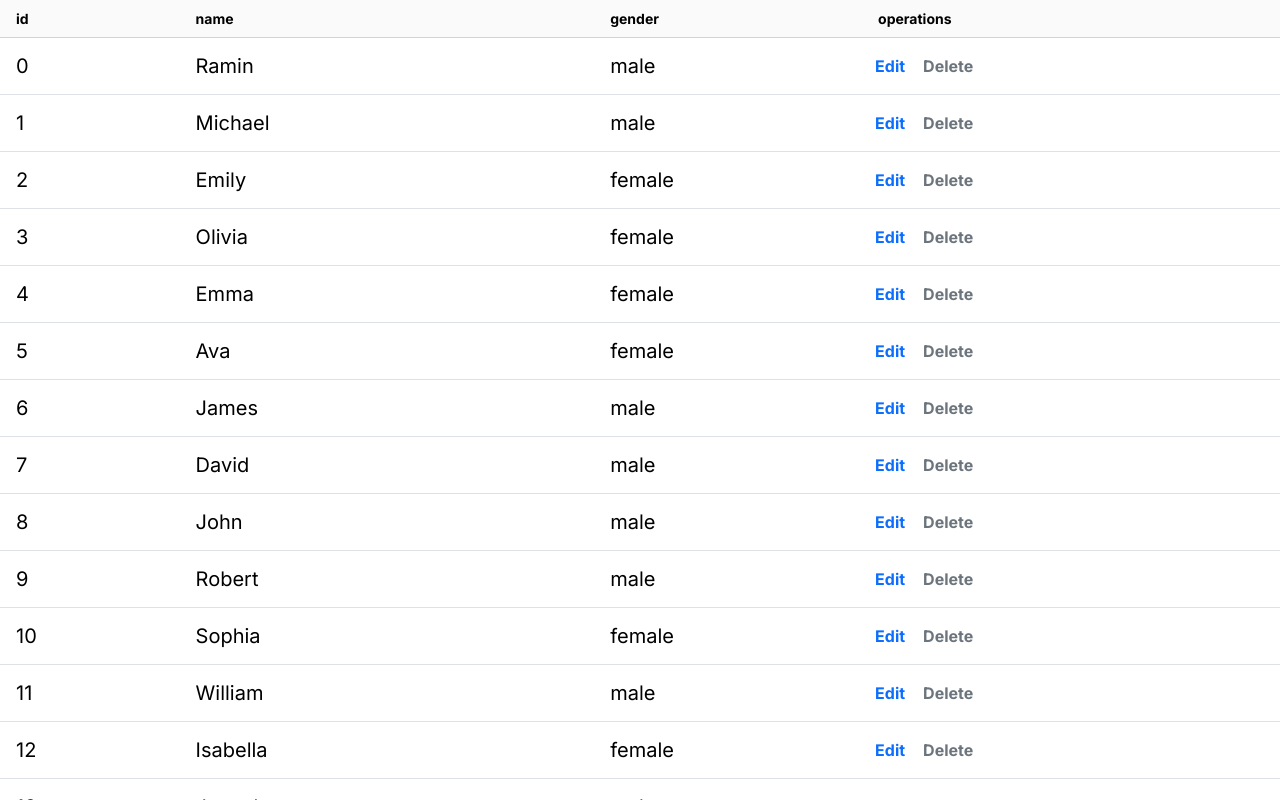
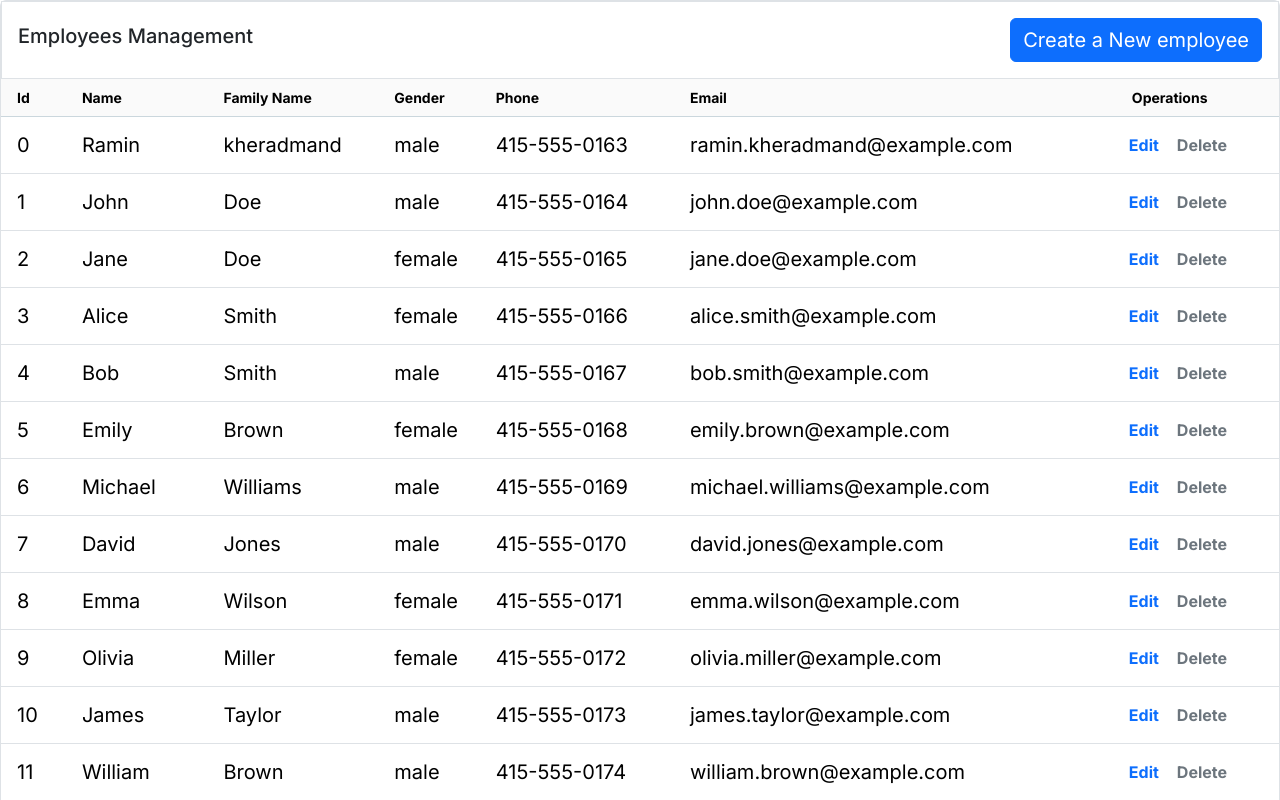
Before and after one commit to rmnkhd/employee-management-dashboard, a Next.js app: page /employees in a window 1280 px wide. Shown: the top 800 px of the page. Built offline with nearby package versions, Linux system fonts and the light colour scheme.

Commit message:
feat: Implement EmployeesDeleteForm and EmployeesForm components

```diff
--- a/src/app/employees/employees.scss
+++ b/src/app/employees/employees.scss
@@ -1,4 +1,8 @@
-
+.header {
+  position: sticky;
+  top: 0;
+  z-index: 98;
+}
 .employees-action {
   width: fit-content;
   cursor: pointer;
--- a/src/app/employees/page.jsx
+++ b/src/app/employees/page.jsx
@@ -5,33 +5,35 @@ import Column from "@/components/Column";
 import './employees.scss'
 import { employeesData } from "@/mockData/data";
 import { useState } from "react";
-import Modal from "@/components/modal/Modal";
 import EmployeesForm from "@/components/employees/EmployeesForm";
+import EmployeesDeleteForm from "@/components/employees/EmployeesDeleteForm";
 
 export default function Page() {
     const [showForm, setShowForm] = useState(false);
+    const [showDeleteModal, setShowDeleteModal] = useState(false);
 
-    function editEmployees(item) {
+    function editEmployees() {
         setShowForm(true)
     }
 
-    function addEmployees(item) {
-
+    function addEmployees() {
+        setShowForm(true)
     }
 
     function deleteEmployees(item) {
-
+        setShowDeleteModal(true)
     }
 
-    function renderOperations(item) {
+
+    function renderOperations() {
         return (
             <div className="row align-center pe-1">
                 <button className="employees-action btn btn-sm fs-6 fw-bold text-primary"
-                        onClick={() => editEmployees(item)}>
+                        onClick={() => editEmployees()}>
                     Edit
                 </button>
                 <button className="employees-action btn btn-sm fs-6 fw-bold text-secondary"
-                        onClick={() => deleteEmployees(item)}>
+                        onClick={() => deleteEmployees()}>
                     Delete
                 </button>
             </div>
@@ -39,14 +41,27 @@ export default function Page() {
     }
 
     return (
-        <div>
+        <div className="border rounded-2">
+            <div className="header d-flex align-items-center justify-content-between border  bg-white p-3">
+                <h5>Employees Management</h5>
+                <button
+                    className="btn btn-primary fs-5"
+                    onClick={() => addEmployees()}
+                >
+                    Create a New employee
+            </button>
+            </div>
             <CustomTable items={employeesData} isLoading={false} itemsPerPage={25} page={1}>
-                <Column header={"id"} field={"id"}/>
-                <Column header={"name"} field={"name"}/>
-                <Column header={"gender"} field={"gender"}/>
-                <Column header={"operations"} field={""} render={renderOperations}></Column>
+                <Column header={"Id"} field={"id"}/>
+                <Column header={"Name"} field={"name"}/>
+                <Column header={"Family Name"} field={"family_name"}/>
+                <Column header={"Gender"} field={"gender"}/>
+                <Column header={"Phone"} field={"phone"}/>
+                <Column header={"Email"} field={"email"}/>
+                <Column header={"Operations"} field={""} render={renderOperations}></Column>
             </CustomTable>
             <EmployeesForm show={showForm} setShow={setShowForm}/>
+            <EmployeesDeleteForm show={showDeleteModal} setShow={setShowDeleteModal}/>
         </div>
 
     )
--- /dev/null
+++ b/src/components/employees/EmployeesDeleteForm.jsx
@@ -0,0 +1,42 @@
+"use client"
+
+
+import Modal from "@/components/modal/Modal";
+
+export default function EmployeesDeleteForm({ show, setShow, id }) {
+    function hideDeleteModal() {
+        setShow(false)
+    }
+
+    return (
+        <Modal show={show} setShow={setShow} size='lg'>
+            <div className='modal-header'>
+                <span className="fs-5 fw-medium modal-title">Delete An Employee</span>
+
+                <button onClick={hideDeleteModal} className="btn btn-close me-2 fs-6" />
+
+            </div>
+
+
+            <div className='modal-body'>
+                <div className="row">
+                    <p className='fs-5'>Are you sure about deleting the employee? </p>
+                </div>
+
+            </div>
+
+            <div className="modal-footer">
+                <div className="d-flex align-items-center">
+                    <button className="btn btn-danger me-2 fs-5">
+                        Delete An Employee
+                    </button>
+                    <button onClick={hideDeleteModal} className="btn btn-soft-secondary fs-5">
+                        cancel
+                    </button>
+                </div>
+            </div>
+
+        </Modal>
+
+    )
+}
--- a/src/components/employees/EmployeesForm.jsx
+++ b/src/components/employees/EmployeesForm.jsx
@@ -3,26 +3,52 @@
 
 import Modal from "@/components/modal/Modal";
 
-export default function EmployeesForm({show , setShow , id}) {
+export default function EmployeesForm({ show, setShow, id }) {
     function hideModal() {
         setShow(false)
     }
+
     return (
         <Modal show={show} setShow={setShow} size='lg'>
             <div className='modal-header'>
                 <span className="fs-5 fw-medium modal-title">{id ? 'update' : 'Create a new Employee'}</span>
 
                 <button onClick={hideModal} className="btn btn-close me-2 fs-6">
+
                 </button>
             </div>
 
             <div className='modal-body'>
                 <div className="row">
                     <div className="col-6">
-                        sasasa
+                    <span className="fs-6 fw-normal form-label">
+                        name
+                    </span>
+                        <input className='form-control mt-1'/>
                     </div>
                     <div className="col-6">
-                        sasasa
+                    <span className="fs-6 fw-normal form-label mb-1">
+                        Family Name
+                    </span>
+                        <input className='form-control mt-1'/>
+                    </div>
+                    <div className="col-6 mt-2">
+                    <span className="fs-6 fw-normal form-label mb-1">
+                        Gender
+                    </span>
+                        <input className='form-control mt-1'/>
+                    </div>
+                    <div className="col-6 mt-2">
+                    <span className="fs-6 fw-normal form-label mb-1">
+                        Phone
+                    </span>
+                        <input className='form-control mt-1'/>
+                    </div>
+                    <div className="col-6 mt-2">
+                    <span className="fs-6 fw-normal form-label mb-1">
+                        Email
+                    </span>
+                        <input className='form-control mt-1'/>
                     </div>
                 </div>
 
--- a/src/mockData/data.js
+++ b/src/mockData/data.js
@@ -1,46 +1,45 @@
 const employeesData =
     [
-        {id:0 , name:"Ramin" ,family_name:"Johnson",  gender:"male" , phone:"415-555-0163" , email:"ramin.kheradmand@example.com"  },
-        {id:1 , name:"Michael" ,family_name:"Taylor",  gender:"male" , phone:"318-555-0113" , email:"michael.smith@example.com"  },
-        {id:2 , name:"Emily" ,family_name:"Martinez",  gender:"female" , phone:"682-555-0164" , email:"emily.johnson@example.com"  },
-        {id:3 , name:"Olivia" ,family_name:"Brown",  gender:"female" , phone:"315-555-0187" , email:"olivia.williams@example.com"  },
-        {id:4 , name:"Emma" ,family_name:"Miller",  gender:"female" , phone:"605-555-0195" , email:"emma.brown@example.com"  },
-        {id:5 , name:"Ava" ,family_name:"Davis",  gender:"female" , phone:"516-555-0113" , email:"ava.jones@example.com"  },
-        {id:6 , name:"James" ,family_name:"Wilson",  gender:"male" , phone:"845-555-0155" , email:"james.miller@example.com"  },
-        {id:7 , name:"David" ,family_name:"Moore",  gender:"male" , phone:"205-555-0179" , email:"david.davis@example.com"  },
-        {id:8 , name:"John" ,family_name:"Anderson",  gender:"male" , phone:"818-555-0130" , email:"john.garcia@example.com"  },
-        {id:9 , name:"Robert" ,family_name:"Harris",  gender:"male" , phone:"925-555-0116" , email:"robert.rodriguez@example.com"  },
-        {id:10 , name:"Sophia" ,family_name:"Lopez",  gender:"female" , phone:"818-555-0189" , email:"sophia.martinez@example.com"  },
-        {id:11 , name:"William" ,family_name:"Clark",  gender:"male" , phone:"916-555-0122" , email:"william.hernandez@example.com"  },
-        {id:12 , name:"Isabella" ,family_name:"Lewis",  gender:"female" , phone:"401-555-0164" , email:"isabella.lopez@example.com"  },
-        {id:13 , name:"Joseph" ,family_name:"Walker",  gender:"male" , phone:"415-555-0133" , email:"joseph.gonzalez@example.com"  },
-        {id:14 , name:"Daniel" ,family_name:"Hill",  gender:"male" , phone:"727-555-0193" , email:"daniel.gonzalez@example.com"  },
-        {id:15 , name:"Christopher" ,family_name:"Young",  gender:"male" , phone:"209-555-0181" , email:"christopher.gonzalez@example.com"  },
-        {id:16 , name:"Matthew" ,family_name:"Martin",  gender:"male" , phone:"417-555-0133" , email:"matthew.gonzalez@example.com"  },
-        {id:17 , name:"Andrew" ,family_name:"White",  gender:"male" , phone:"208-555-0173" , email:"andrew.gonzalez@example.com"  },
-        {id:18 , name:"Joshua" ,family_name:"Thompson",  gender:"male" , phone:"414-555-0168" , email:"joshua.gonzalez@example.com"  },
-        {id:19 , name:"Richard" ,family_name:"Garcia",  gender:"male" , phone:"234-555-0121" , email:"richard.gonzalez@example.com"  },
-        {id:20 , name:"Nicholas" ,family_name:"Martinez",  gender:"male" , phone:"806-555-0127" , email:"nicholas.gonzalez@example.com"  },
-        {id:21 , name:"Benjamin" ,family_name:"Robinson",  gender:"male" , phone:"203-555-0124" , email:"benjamin.gonzalez@example.com"  },
-        {id:22 , name:"Alexander" ,family_name:"Clark",  gender:"male" , phone:"631-555-0119" , email:"alexander.gonzalez@example.com"  },
-        {id:23 , name:"Samuel" ,family_name:"Allen",  gender:"male" , phone:"407-555-0190" , email:"samuel.gonzalez@example.com"  },
-        {id:24 , name:"Tyler" ,family_name:"Harris",  gender:"male" , phone:"802-555-0167" , email:"tyler.gonzalez@example.com"  },
-        {id:25 , name:"Brandon" ,family_name:"Nelson",  gender:"male" , phone:"712-555-0191" , email:"brandon.gonzalez@example.com"  },
-        {id:26 , name:"Justin" ,family_name:"Young",  gender:"male" , phone:"301-555-0178" , email:"justin.gonzalez@example.com"  },
-        {id:27 , name:"Matthew" ,family_name:"White",  gender:"male" , phone:"678-555-0154" , email:"matthew.gonzalez@example.com"  },
-        {id:28 , name:"Anthony" ,family_name:"Scott",  gender:"male" , phone:"517-555-0151" , email:"anthony.gonzalez@example.com"  },
-        {id:29 , name:"Donald" ,family_name:"Nelson",  gender:"male" , phone:"216-555-0142" , email:"donald.gonzalez@example.com"  },
-        {id:30 , name:"Paul" ,family_name:"Roberts",  gender:"male" , phone:"832-555-0125" , email:"paul.gonzalez@example.com"  },
-        {id:31 , name:"James" ,family_name:"Green",  gender:"male" , phone:"417-555-0186" , email:"james.gonzalez@example.com"  },
-        {id:32 , name:"John" ,family_name:"Jones",  gender:"male" , phone:"337-555-0171" , email:"john.gonzalez@example.com"  },
-        {id:33 , name:"Robert" ,family_name:"Martinez",  gender:"male" , phone:"715-555-0147" , email:"robert.gonzalez@example.com"  },
-        {id:34 , name:"Michael" ,family_name:"Young",  gender:"male" , phone:"314-555-0131" , email:"michael.gonzalez@example.com"  },
-        {id:35 , name:"William" ,family_name:"Hernandez",  gender:"male" , phone:"713-555-0184" , email:"william.gonzalez@example.com"  },
-        {id:36 , name:"David" ,family_name:"Smith",  gender:"male" , phone:"319-555-0176" , email:"david.gonzalez@example.com"  },
-        {id:37 , name:"Richard" ,family_name:"Thomas",  gender:"male" , phone:"620-555-0188" , email:"richard.gonzalez@example.com"  },
-        {id:38 , name:"Joseph" ,family_name:"Garcia",  gender:"male" , phone:"216-555-0160" , email:"joseph.gonzalez@example.com"  },
-        {id:39 , name:"Charles" ,family_name:"Jackson",  gender:"male" , phone:"316-555-0126" , email:"charles.gonzalez@example.com"  },
-        {id:40 , name:"Thomas" ,family_name:"King",  gender:"male" , phone:"612-555-0198" , email:"thomas.gonzalez@example.com"  }
+        { id: 0, name: "Ramin", family_name: "kheradmand", gender: "male" , phone: "415-555-0163", email: "ramin.kheradmand@example.com" },
+        { id: 1, name: "John", family_name: "Doe", gender: "male", phone: "415-555-0164", email: "john.doe@example.com" },
+        { id: 2, name: "Jane", family_name: "Doe", gender: "female", phone: "415-555-0165", email: "jane.doe@example.com" },
+        { id: 3, name: "Alice", family_name: "Smith", gender: "female", phone: "415-555-0166", email: "alice.smith@example.com" },
+        { id: 4, name: "Bob", family_name: "Smith", gender: "male", phone: "415-555-0167", email: "bob.smith@example.com" },
+        { id: 5, name: "Emily", family_name: "Brown", gender: "female", phone: "415-555-0168", email: "emily.brown@example.com" },
+        { id: 6, name: "Michael", family_name: "Williams", gender: "male", phone: "415-555-0169", email: "michael.williams@example.com" },
+        { id: 7, name: "David", family_name: "Jones", gender: "male", phone: "415-555-0170", email: "david.jones@example.com" },
+        { id: 8, name: "Emma", family_name: "Wilson", gender: "female", phone: "415-555-0171", email: "emma.wilson@example.com" },
+        { id: 9, name: "Olivia", family_name: "Miller", gender: "female", phone: "415-555-0172", email: "olivia.miller@example.com" },
+        { id: 10, name: "James", family_name: "Taylor", gender: "male", phone: "415-555-0173", email: "james.taylor@example.com" },
+        { id: 11, name: "William", family_name: "Brown", gender: "male", phone: "415-555-0174", email: "william.brown@example.com" },
+        { id: 12, name: "Sophia", family_name: "Anderson", gender: "female", phone: "415-555-0175", email: "sophia.anderson@example.com" },
+        { id: 13, name: "Charlotte", family_name: "Jackson", gender: "female", phone: "415-555-0176", email: "charlotte.jackson@example.com" },
+        { id: 14, name: "Benjamin", family_name: "White", gender: "male", phone: "415-555-0177", email: "benjamin.white@example.com" },
+        { id: 15, name: "Lucas", family_name: "Harris", gender: "male", phone: "415-555-0178", email: "lucas.harris@example.com" },
+        { id: 16, name: "Mia", family_name: "Martin", gender: "female", phone: "415-555-0179", email: "mia.martin@example.com" },
+        { id: 17, name: "Harper", family_name: "Thompson", gender: "female", phone: "415-555-0180", email: "harper.thompson@example.com" },
+        { id: 18, name: "Elijah", family_name: "Garcia", gender: "male", phone: "415-555-0181", email: "elijah.garcia@example.com" },
+        { id: 19, name: "Alexander", family_name: "Martinez", gender: "male", phone: "415-555-0182", email: "alexander.martinez@example.com" },
+        { id: 20, name: "Liam", family_name: "Robinson", gender: "male", phone: "415-555-0183", email: "liam.robinson@example.com" },
+        { id: 21, name: "Evelyn", family_name: "Clark", gender: "female", phone: "415-555-0184", email: "evelyn.clark@example.com" },
+        { id: 22, name: "Avery", family_name: "Rodriguez", gender: "female", phone: "415-555-0185", email: "avery.rodriguez@example.com" },
+        { id: 23, name: "Ella", family_name: "Lewis", gender: "female", phone: "415-555-0186", email: "ella.lewis@example.com" },
+        { id: 24, name: "Jackson", family_name: "Lee", gender: "male", phone: "415-555-0187", email: "jackson.lee@example.com" },
+        { id: 25, name: "Scarlett", family_name: "Walker", gender: "female", phone: "415-555-0188", email: "scarlett.walker@example.com" },
+        { id: 26, name: "Aria", family_name: "Hall", gender: "female", phone: "415-555-0189", email: "aria.hall@example.com" },
+        { id: 27, name: "Riley", family_name: "Allen", gender: "male", phone: "415-555-0190", email: "riley.allen@example.com" },
+        { id: 28, name: "Mateo", family_name: "Young", gender: "male", phone: "415-555-0191", email: "mateo.young@example.com" },
+        { id: 29, name: "Amelia", family_name: "Hernandez", gender: "female", phone: "415-555-0192", email: "amelia.hernandez@example.com" },
+        { id: 30, name: "Mason", family_name: "King", gender: "male", phone: "415-555-0193", email: "mason.king@example.com" },
+        { id: 31, name: "Luna", family_name: "Wright", gender: "female", phone: "415-555-0194", email: "luna.wright@example.com" },
+        { id: 32, name: "Zoey", family_name: "Lopez", gender: "female", phone: "415-555-0195", email: "zoey.lopez@example.com" },
+        { id: 33, name: "Ethan", family_name: "Scott", gender: "male", phone: "415-555-0196", email: "ethan.scott@example.com" },
+        { id: 34, name: "Logan", family_name: "Green", gender: "male", phone: "415-555-0197", email: "logan.green@example.com" },
+        { id: 35, name: "Layla", family_name: "Baker", gender: "female", phone: "415-555-0198", email: "layla.baker@example.com" },
+        { id: 36, name: "Sebastian", family_name: "Adams", gender: "male", phone: "415-555-0199", email: "sebastian.adams@example.com" },
+        { id: 37, name: "Nora", family_name: "Nelson", gender: "female", phone: "415-555-0200", email: "nora.nelson@example.com" },
+        { id: 38, name: "Jack", family_name: "Hill", gender: "male", phone: "415-555-0201", email: "jack.hill@example.com" },
+        { id: 39, name: "Aiden", family_name: "Ramirez", gender: "male", phone: "415-555-0202", email: "aiden.ramirez@example.com" }
     ]
 
 
```
